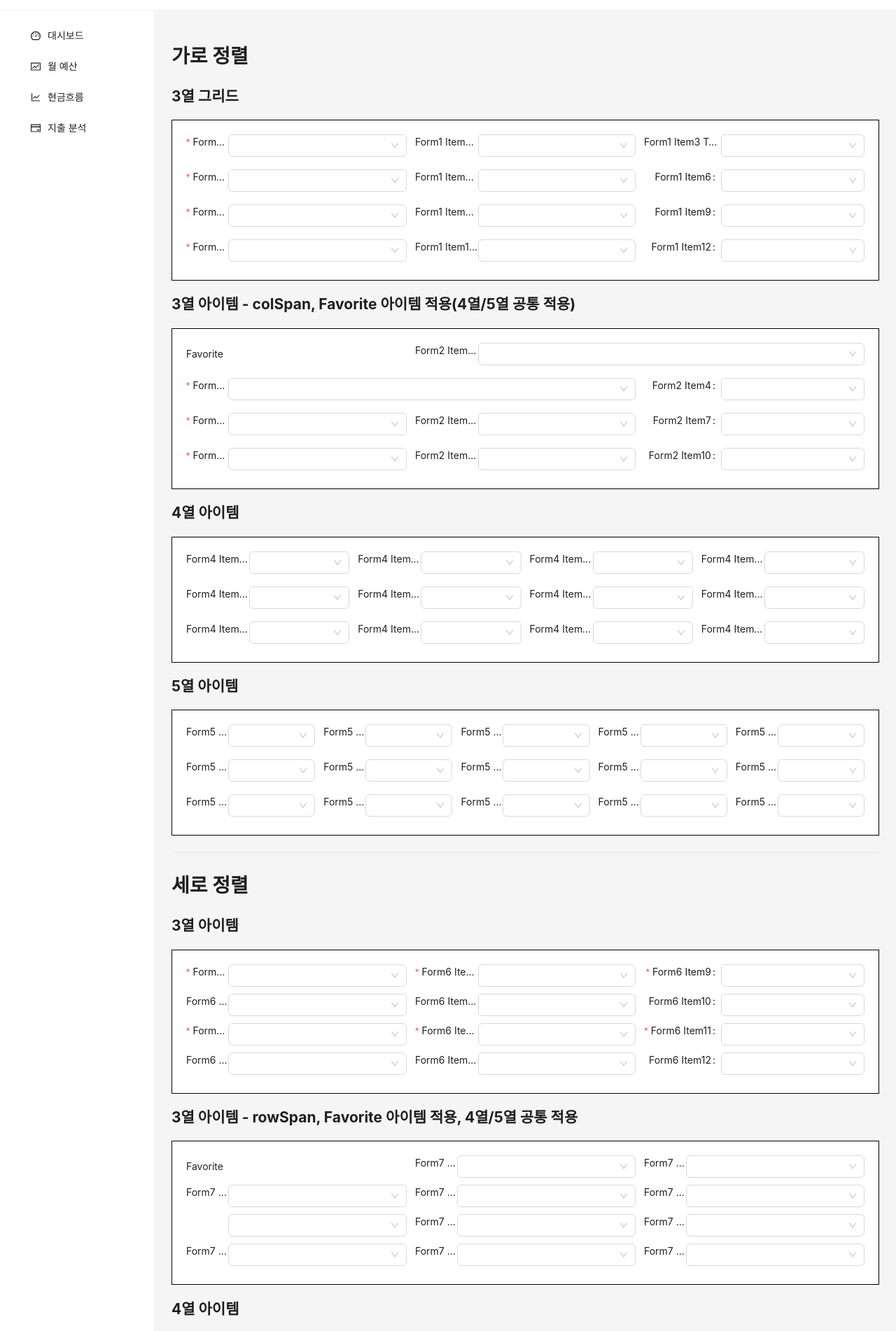
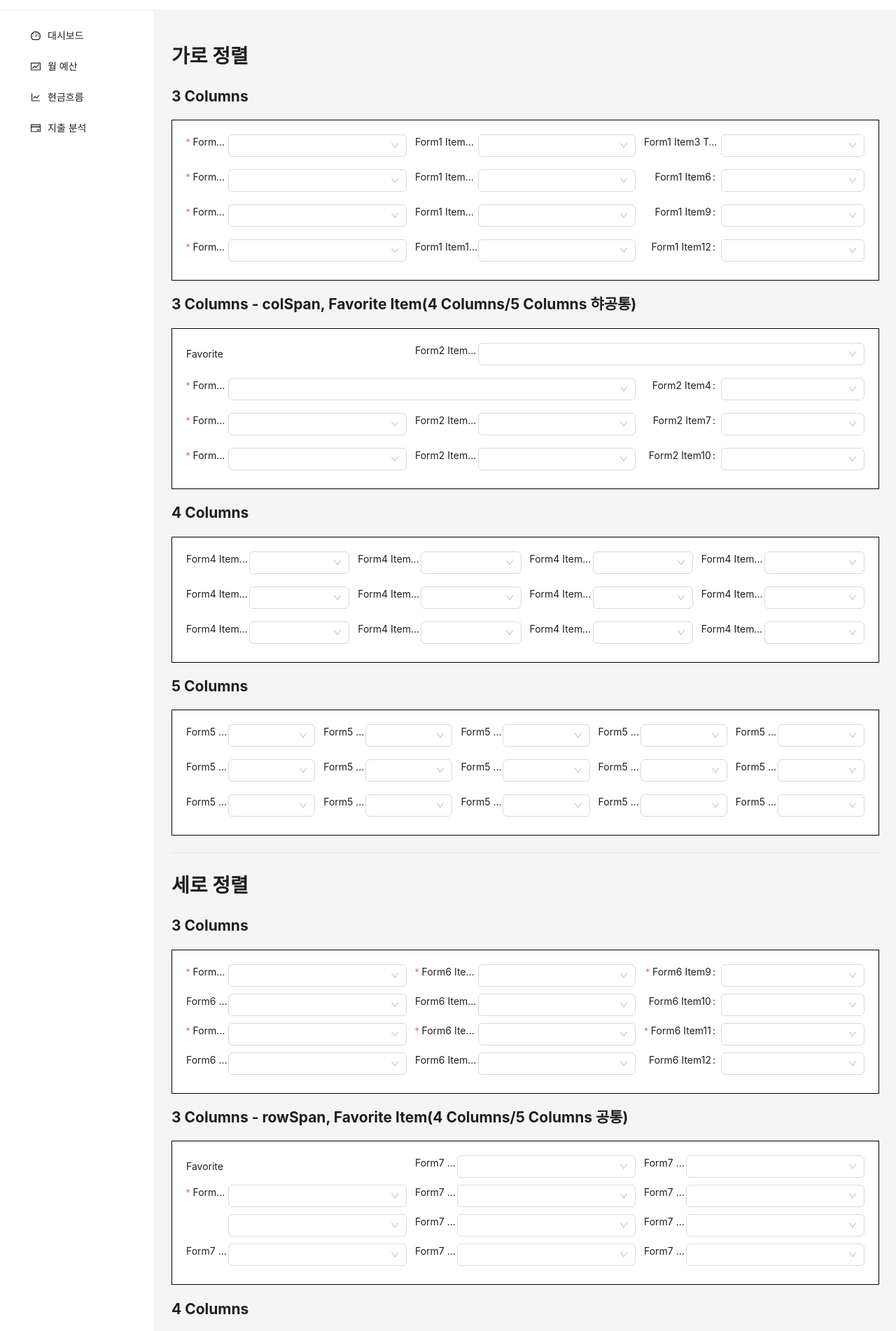
Before and after one commit to iamUxer/antd_v5_test, a React (Vite) app: page /displaygrid in a window 1280 px wide. Shown: the part 42-1944 px from the top of the page at 70% size. Built offline with nearby package versions, Linux system fonts and the light colour scheme.

Commit message:
feat. searching collapse 컴포넌트 props 추가

```diff
--- a/src/components/SearchingCollapse/SearchingCollapse.tsx
+++ b/src/components/SearchingCollapse/SearchingCollapse.tsx
@@ -5,31 +5,44 @@ import './SearchingCollapse.scss';
 type SearchingCollapseProps = {
   children: ReactNode;
   className?: string;
+  columnGrid?: 3 | 4 | 5;
+  verticalLayout?: boolean;
   /**
-   * vertical-layout에서 column-flow를 사용할 때 "열당 몇 개를 쌓을지"를 지정.
-   * - 이 값이 있어야 다음 열로 넘어가며, 데이터 건수 변화에 맞춰 동적으로 계산해 전달한다.
-   * - 예: 3열에서 itemCount=12면 Math.ceil(12 / 3) => 4
+   * vertical-layout에서 column-flow를 사용할 때 "컬럼당 아이템 몇 개씩 쌓을지"를 지정.
+   * - 이 값이 있어야 다음 컬럼으로 넘어가며, 데이터 건수 변화에 맞춰 동적으로 계산해 전달한다.
+   * - 예: 3컬럼에서 itemCount=12개면 Math.ceil(12 / 3) => 4
    */
   verticalRows?: number;
+  scrollableHeight?: number;
   style?: CSSProperties;
 };
 
 export function SearchingCollapse({
   children,
   className,
+  columnGrid,
+  verticalLayout,
   verticalRows,
+  scrollableHeight,
   style,
 }: SearchingCollapseProps) {
+  const columnGridClass =
+    columnGrid != null ? `grid-${columnGrid}-columns` : 'grid-3-columns';
+
   const verticalRowsStyle =
     verticalRows != null
       ? // SCSS의 --vertical-rows 변수로 전달 (grid-template-rows에서 사용)
         ({ '--vertical-rows': String(verticalRows) } as CSSProperties)
-      : undefined;
+      : '';
+  const scrollableHeightStyle =
+    scrollableHeight != null
+      ? ({ height: String(scrollableHeight) + 'px' } as CSSProperties)
+      : '';
 
   return (
     <div
-      className={`search-collapse ${className ?? ''}`}
-      style={{ ...verticalRowsStyle, ...style }}
+      className={`search-collapse ${columnGridClass} ${verticalLayout ? 'vertical-layout' : ''} ${className ?? ''}`.trim()}
+      style={{ ...verticalRowsStyle, ...scrollableHeightStyle, ...style }}
     >
       <Form>{children}</Form>
     </div>
--- a/src/pages/DisplayGrid/DisplayGrid.tsx
+++ b/src/pages/DisplayGrid/DisplayGrid.tsx
@@ -4,16 +4,16 @@ import { Divider, Form, Select } from 'antd';
 export function DisplayGrid() {
   return (
     <>
-      {/* 같은 열의 라벨에 동일한 너비 지정을 위해,
-        같은 열의 요소는 동일한 label 클래스 지정이 가능해야 함 */}
+      {/* 같은 컬럼의 라벨에 동일한 너비 지정을 위해,
+        같은 컬럼의 요소는 동일한 label 클래스를 지정할 수 있게 props 입력이 가능해야 함*/}
       <h1>가로 정렬</h1>
-      <h2>3열 그리드</h2>
-      {/* 같은 열의 요소는 동일한 label 클래스 사용 */}
-      {/* 3열 그리드 예시: 첫번째와 네번째 아이템이 같은열,
-        두번째와 다섯번째 아이템이 같은열, 세번째와 여섯번째 아이템이 같은열
+      <h2>3 Columns</h2>
+      {/* 같은 컬럼의 요소는 동일한 label 클래스 사용 */}
+      {/* 3컬럼 예시: 첫번째와 네번째 아이템이 같은 컬럼,
+        두번째와 다섯번째 아이템이 같은 컬럼, 세번째와 여섯번째 아이템이 같은 컬럼
         props 입력(columnLabelClasses는 예시임): columnLabelClasses={['label-width-sm', 'label-width-md', 'label-width-lg']} (같은 열에 같은 label 너비 클래스를 적용)
         */}
-      <SearchingCollapse className="grid-3-columns">
+      <SearchingCollapse columnGrid={3}>
         <Form.Item
           className="label-width-sm"
           name="Form1-Item1"
@@ -115,13 +115,12 @@ export function DisplayGrid() {
         </Form.Item>
       </SearchingCollapse>
 
-      <h2>3열 아이템 - colSpan, Favorite 아이템 적용(4열/5열 공통 적용)</h2>
-      {/* 3열 그리드에서 colSpan 적용 예시: 첫번째 아이템은 1칸, 두번째 아이템은 2칸 차지
-        className="col-span-2" 추가
+      <h2>3 Columns - colSpan, Favorite Item(4 Columns/5 Columns 햐공통)</h2>
+      {/* className="col-span-2" 추가
         col-span-2 적용시, Form.Item 1개가 2개 컬럼을 차지함에 따라 label 너비 클래스 적용하는 계산식이 바뀔것으로 예상
-        4열, 5열 그리드에서도 동일하게 적용해야함.
+        4컬럼, 5컬럼 그리드에서도 동일하게 적용해야함.
         */}
-      <SearchingCollapse className="grid-3-columns">
+      <SearchingCollapse columnGrid={3}>
         {/* Favorite 아이템은 추후 컴포넌트 적용 가능 */}
         <Form.Item className="label-width-lg" name="Form3-Favorite">
           Favorite
@@ -203,14 +202,14 @@ export function DisplayGrid() {
         </Form.Item>
       </SearchingCollapse>
 
-      <h2>4열 아이템</h2>
-      {/* 같은 열에 있는 요소는 같은 label너비를 가지는 클래스를 사용 */}
-      {/* 4열 그리드 예시: 첫번째와 다섯번째 아이템이 같은열,
-        두번째와 여섯번째 아이템이 같은열, 세번째와 일곱번째 아이템이 같은열,
-        네번째와 여덟번째 아이템이 같은열
+      <h2>4 Columns</h2>
+      {/* 같은 컬럼에 있는 요소는 같은 label너비를 가지는 클래스를 사용 */}
+      {/* 4컬럼 그리드 예시: 첫번째와 다섯번째 아이템이 같은 컬럼,
+        두번째와 여섯번째 아이템이 같은 컬럼, 세번째와 일곱번째 아이템이 같은 컬럼,
+        네번째와 여덟번째 아이템이 같은 컬럼
         props 입력(columnLabelClasses는 예시임): columnLabelClasses={['label-width-sm', 'label-width-md', 'label-width-lg', 'label-width-md']}
         */}
-      <SearchingCollapse className="grid-4-columns">
+      <SearchingCollapse columnGrid={4}>
         {Array.from({ length: 12 }, (_, idx) => idx).map((idx: number) => (
           <Form.Item
             key={idx}
@@ -224,13 +223,13 @@ export function DisplayGrid() {
         ))}
       </SearchingCollapse>
 
-      <h2>5열 아이템</h2>
-      {/* 같은 열에 있는 요소는 같은 label너비를 가지는 클래스를 사용 */}
-      {/* 5열 그리드 예시: 첫번째와 여섯번째, 두번째와 일곱번째, 세번째와 여덟번째,
-        네번째와 아홉번째, 다섯번째와 열번째 아이템이 같은열이 있음
+      <h2>5 Columns</h2>
+      {/* 같은 컬럼에 있는 요소는 같은 label너비를 가지는 클래스를 사용 */}
+      {/* 5컬럼 그리드 예시: 첫번째와 여섯번째, 두번째와 일곱번째, 세번째와 여덟번째,
+        네번째와 아홉번째, 다섯번째와 열번째 아이템이 같은 컬럼이 있음
         props 입력(columnLabelClasses는 예시임): columnLabelClasses={['label-width-sm', 'label-width-md', 'label-width-lg', 'label-width-md', 'label-width-sm']}
         */}
-      <SearchingCollapse className="grid-5-columns">
+      <SearchingCollapse columnGrid={5}>
         {Array.from({ length: 15 }, (_, idx) => idx).map((idx: number) => (
           <Form.Item
             key={idx}
@@ -247,14 +246,15 @@ export function DisplayGrid() {
       <Divider />
 
       <h1>세로 정렬</h1>
-      <h2>3열 아이템</h2>
+      <h2>3 Columns</h2>
       {/* 세로 정렬은 grid-auto-flow: column 방식이라 rows 제한이 있어야 다음 열로 흐른다.
           따라서 verticalRows는 "전체 item 수 / 열 수" 기반으로 계산해서 넘긴다.
           (현재 예시: 12개 아이템, 3열 => 4행)
           props 입력 예시: verticalRows={Math.ceil(itemCount / columnCount)}
         */}
       <SearchingCollapse
-        className="grid-3-columns vertical-layout"
+        columnGrid={3}
+        verticalLayout
         verticalRows={Math.ceil(12 / 3)}
       >
         {/* 같은 열에 있는 요소는 같은 label너비를 가지는 클래스를 사용 */}
@@ -362,18 +362,14 @@ export function DisplayGrid() {
         </Form.Item>
       </SearchingCollapse>
 
-      <h2>3열 아이템 - rowSpan, Favorite 아이템 적용, 4열/5열 공통 적용</h2>
-      {/* 세로 정렬은 grid-auto-flow: column 방식이라 rows 제한이 있어야 다음 열로 흐른다.
-          따라서 verticalRows는 "전체 item 수 / 열 수" 기반으로 계산해서 넘긴다.
-          (현재 예시: 12개 아이템, 3열 => 4행)
-          props 입력 예시: verticalRows={Math.ceil(itemCount / columnCount)}
-        */}
+      <h2>3 Columns - rowSpan, Favorite Item(4 Columns/5 Columns 공통)</h2>
       <SearchingCollapse
-        className="grid-3-columns vertical-layout"
+        columnGrid={3}
+        verticalLayout
         verticalRows={Math.ceil(12 / 3)}
       >
-        {/* 같은 열에 있는 요소는 같은 label너비를 가지는 클래스를 사용 */}
-        {/* 세로 채움 기준으로 같은 열(c1/c2/c3)에 같은 label 클래스를 적용
+        {/* 같은 컬럼에 있는 요소는 같은 label너비를 가지는 클래스를 사용 */}
+        {/* 세로 채움 기준으로 같은 컬럼(c1/c2/c3)에 같은 label 클래스를 적용
             c1 -> label-width-sm, c2 -> label-width-md, c3 -> label-width-lg
             props 입력(columnLabelClasses는 예시임): columnLabelClasses={['label-width-sm', 'label-width-md', 'label-width-lg']}
         */}
@@ -388,13 +384,13 @@ export function DisplayGrid() {
           className="label-width-sm row-span-2"
           name="Form7-Item1"
           label="Form7 Item1"
-          rules={[{ required: false }]}
+          rules={[{ required: true }]}
         >
-          <Form.Item name="Form7-Item1a" noStyle>
+          <Form.Item name="Form7-Item1a" noStyle rules={[{ required: true }]}>
             <Select options={[]} />
           </Form.Item>
 
-          <Form.Item name="Form7-Item1b" noStyle>
+          <Form.Item name="Form7-Item1b" noStyle rules={[{ required: true }]}>
             <Select options={[]} />
           </Form.Item>
         </Form.Item>
@@ -411,12 +407,18 @@ export function DisplayGrid() {
         ))}
       </SearchingCollapse>
 
-      <h2>4열 아이템</h2>
+      <h2>4 Columns</h2>
+      {/* 세로 정렬은 grid-auto-flow: column 방식이라 rows 제한이 있어야 다음 컬럼으로 흐른다.
+          따라서 verticalRows는 "전체 item 수 / 컬럼 수" 기반으로 계산해서 넘긴다.
+          (현재 예시: 16개 아이템, 4컬럼 => 4행)
+          props 입력 예시: verticalRows={Math.ceil(itemCount / columnCount)}
+        */}
       <SearchingCollapse
-        className="grid-4-columns vertical-layout"
+        columnGrid={4}
+        verticalLayout
         verticalRows={Math.ceil(16 / 4)}
       >
-        {/* 세로 채움 기준으로 같은 열(c1~c4)에 같은 label 클래스를 적용
+        {/* 세로 채움 기준으로 같은 컬럼(c1~c4)에 같은 label 클래스를 적용
             c1 -> label-width-sm, c2 -> label-width-md, c3 -> label-width-lg, c4 -> label-width-md
             props 입력(columnLabelClasses는 예시임): columnLabelClasses={['label-width-sm', 'label-width-md', 'label-width-lg', 'label-width-md']}
         */}
@@ -433,12 +435,18 @@ export function DisplayGrid() {
         ))}
       </SearchingCollapse>
 
-      <h2>5열 아이템</h2>
+      <h2>5 Columns</h2>
+      {/* 세로 정렬은 grid-auto-flow: column 방식이라 rows 제한이 있어야 다음 컬럼으로 흐른다.
+          따라서 verticalRows는 "전체 item 수 / 컬럼 수" 기반으로 계산해서 넘긴다.
+          (현재 예시: 20개 아이템, 5컬럼 => 4행)
+          props 입력 예시: verticalRows={Math.ceil(itemCount / columnCount)}
+        */}
       <SearchingCollapse
-        className="grid-5-columns vertical-layout"
+        columnGrid={5}
+        verticalLayout
         verticalRows={Math.ceil(20 / 5)}
       >
-        {/* 세로 채움 기준으로 같은 열(c1~c5)에 같은 label 클래스를 적용
+        {/* 세로 채움 기준으로 같은 컬럼(c1~c5)에 같은 label 클래스를 적용
             c1 -> label-width-sm, c2 -> label-width-md, c3 -> label-width-lg, c4 -> label-width-md, c5 -> label-width-sm
             props 입력(columnLabelClasses는 예시임): columnLabelClasses={['label-width-sm', 'label-width-md', 'label-width-lg', 'label-width-md', 'label-width-sm']}
         */}
@@ -456,8 +464,8 @@ export function DisplayGrid() {
       </SearchingCollapse>
 
       <h2>Scrollable 적용(전체 공통 적용)</h2>
-      {/* 스크롤 영역 height 속성 인라인 스타일로 추가 */}
-      <SearchingCollapse className="grid-3-columns" style={{ height: 180 }}>
+      {/*  scrollableHeight: 스크롤 영역 높이 지정*/}
+      <SearchingCollapse columnGrid={3} scrollableHeight={180}>
         {/* Favorite 아이템은 추후 컴포넌트 적용 가능 */}
         <Form.Item className="label-width-sm" name="Form10-Favorite">
           Favorite
```
